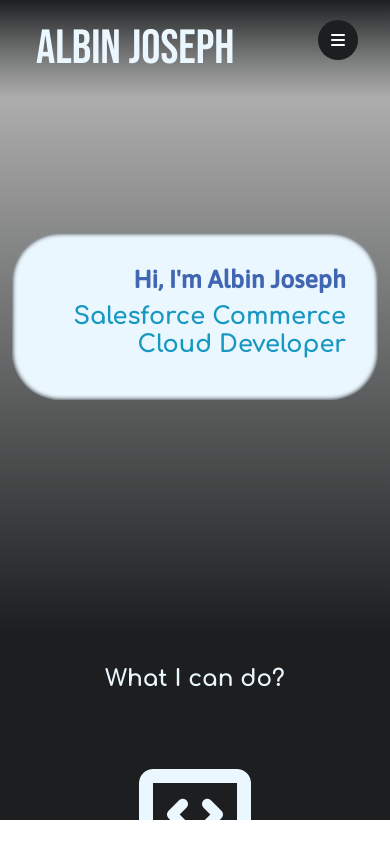
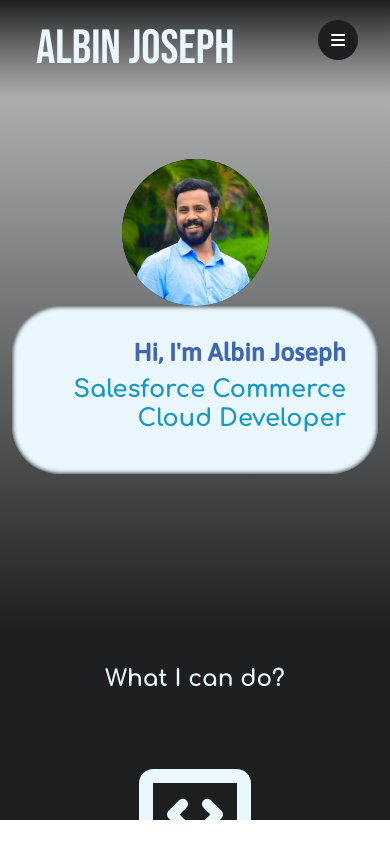
Before and after one commit to albinsfcc/albinjoseph, a React (Create React App) app in the folder client/: page / in a window 390 px wide. Shown: the top 844 px of the page. Built offline with nearby package versions, Linux system fonts and the light colour scheme; no server answers.

Commit message:
optimized in mobile

```diff
--- a/client/src/components/Header.js
+++ b/client/src/components/Header.js
@@ -44,6 +44,8 @@
                     </ul>
                 </div>
             )}
+
+            {openHamburger ? document.body.classList.add('no-scroll') : document.body.classList.remove('no-scroll')}
         </div>
     )
 }
--- a/client/src/components/content/Hero.js
+++ b/client/src/components/content/Hero.js
@@ -1,13 +1,21 @@
 import React from 'react'
 import {Container, Row, Col} from 'react-bootstrap'
+var heroImage = require('../../static/images/albin.jpg')
 
 function Hero() {
     return (
         <div className="hero-banner d-flex">
             <Container>
-                <Row className="flex-column">
-                    <Col xs={12} lg={6}>
+                <Row>
+                    <Col lg={6} xs={12}>
                         <div className="left-content">
+                            <div className="hero-image">
+                                <img src={heroImage} alt="Albin Joseph" />
+                            </div>
+                        </div>
+                    </Col>
+                    <Col lg={6} xs={12}>
+                        <div className="right-content">
                             <h2>
                                 Hi, I'm Albin Joseph
                             </h2>
@@ -16,8 +24,6 @@
                             </h5>
                         </div>
                     </Col>
-                    <Col xs={12} lg={6}>
-                    </Col>
                 </Row>
             </Container>
         </div>
--- a/client/src/scss/components/_hero.scss
+++ b/client/src/scss/components/_hero.scss
@@ -7,6 +7,18 @@
 
     .col-6, .col-12 {
         .left-content {
+            text-align: center;
+            .hero-image {
+                img {
+                    width: 147px;
+                    height: 147px;
+                    border-radius: 50%;
+                    box-shadow: inset 0 0 2px 4px $black;
+                }
+            }
+        }
+
+        .right-content {
             padding: 2rem;
             text-align: end;
             background: $aliceblue;
--- a/client/src/scss/components/header.scss
+++ b/client/src/scss/components/header.scss
@@ -103,3 +103,7 @@
         }
     }
 }
+
+body.no-scroll {
+    overflow: hidden;
+}
```
Also changed, not shown: client/src/static/images/albin.jpg (added).
